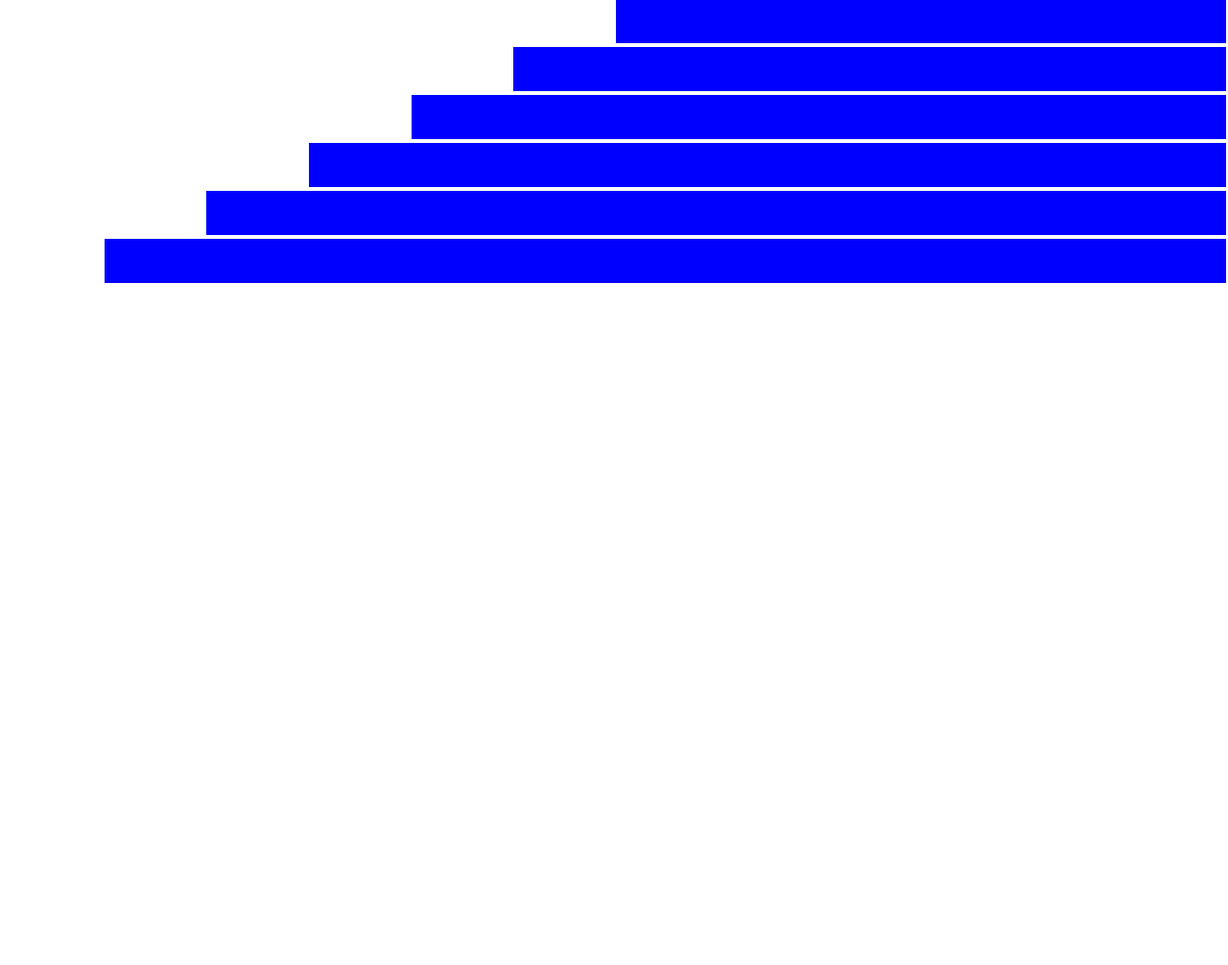
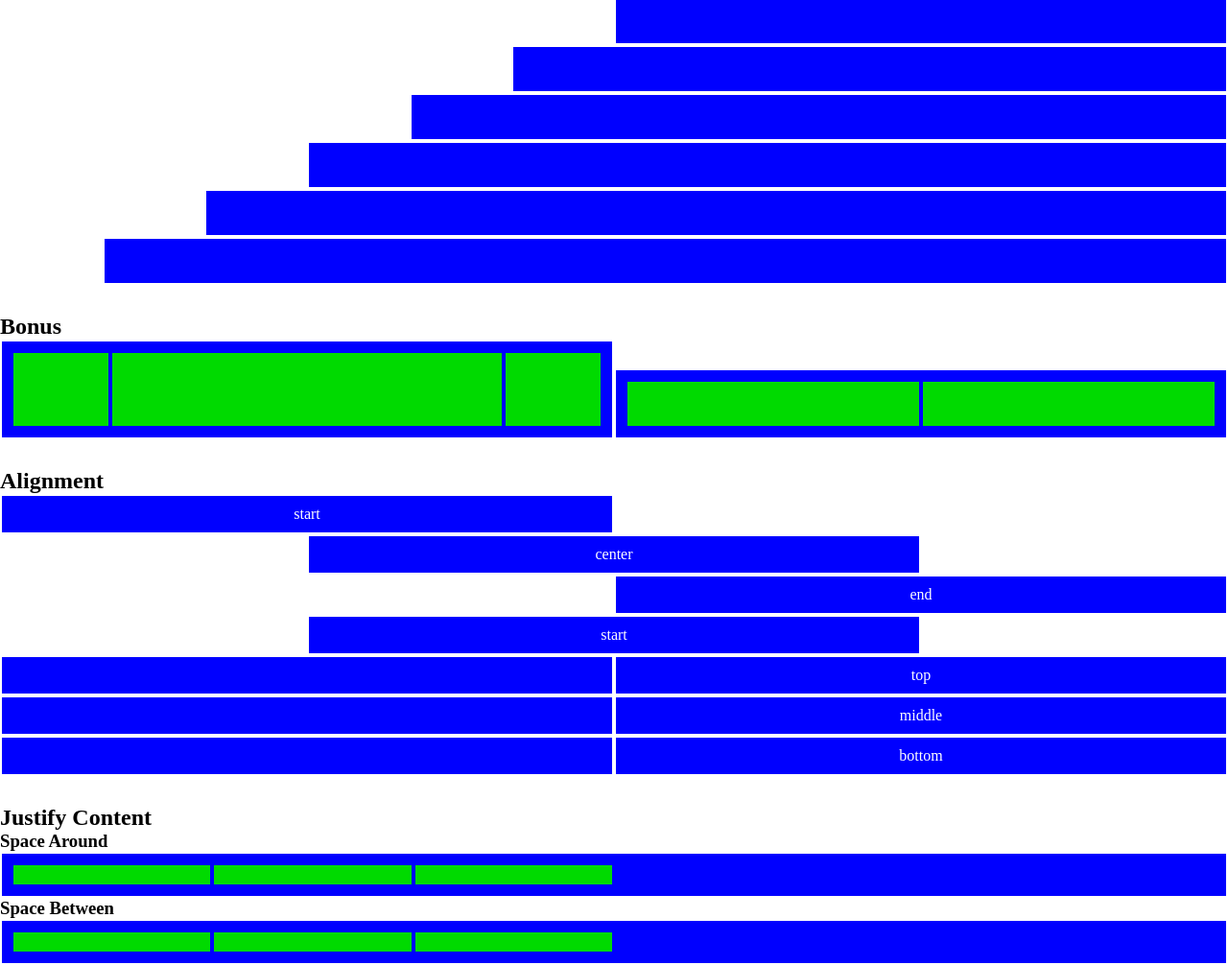
Before and after one commit to FedePizze/html-css-12bool, a plain HTML site: page index.html in a window 1280 px wide. Shown: the part 966-1972 px from the top of the page at 96% size. Before the commit the page ends 1263 px from the top, so only its background shows below. Drawn offline with Linux system fonts and the light colour scheme.

Commit message:
bonus completato

```diff
--- a/index.html
+++ b/index.html
@@ -96,7 +96,68 @@
 
         </div>
 
-    </section>
+        <h1>Bonus</h1>
+        <div class="row">
+            <div class="col6 row colh">
+                <div class="col2 inbox"></div>
+                <div class="col8 inbox"></div>
+                <div class="col2 inbox"></div>
+            </div>
+            <div class="col6 row colh">
+                <div class="col6 inbox"></div>
+                <div class="col6 inbox"></div>
+            </div>
+        </div>
 
+        <h1>Alignment</h1>
+        <div class="row">
+            <div class="col6">start</div>
+        </div>
+
+        <div class="row">
+            <div class="col6 col3-offset">center</div>
+        </div>
+
+        <div class="row">
+            <div class="col6 col6-offset">end</div>
+        </div>
+
+        <div class="row">
+            <div class="col6 col3-offset">start</div>
+        </div>
+
+        <div class="row">
+            <div class="col6 colh2"></div>
+            <div class="col6">top</div>
+        </div>
+
+        <div class="row alingmiddle">
+            <div class="col6 colh2"></div>
+            <div class="col6">middle</div>
+        </div>
+
+        <div class="row alingbottom">
+            <div class="col6 colh2"></div>
+            <div class="col6">bottom</div>
+        </div>
+
+        <h1>Justify Content</h1>
+        <h3>Space Around</h3>
+        <div class="row">
+            <div class="col12 row colh justifyaround">
+                <div class="col2 inbox"></div>
+                <div class="col2 inbox"></div>
+                <div class="col2 inbox"></div>
+            </div>
+        </div>
+
+        <h3>Space Between</h3>
+        <div class="row">
+            <div class="col12 row colh justifybetween">
+                <div class="col2 inbox"></div>
+                <div class="col2 inbox"></div>
+                <div class="col2 inbox"></div>
+            </div>
+        </div>
 </body>
 </html>
```
